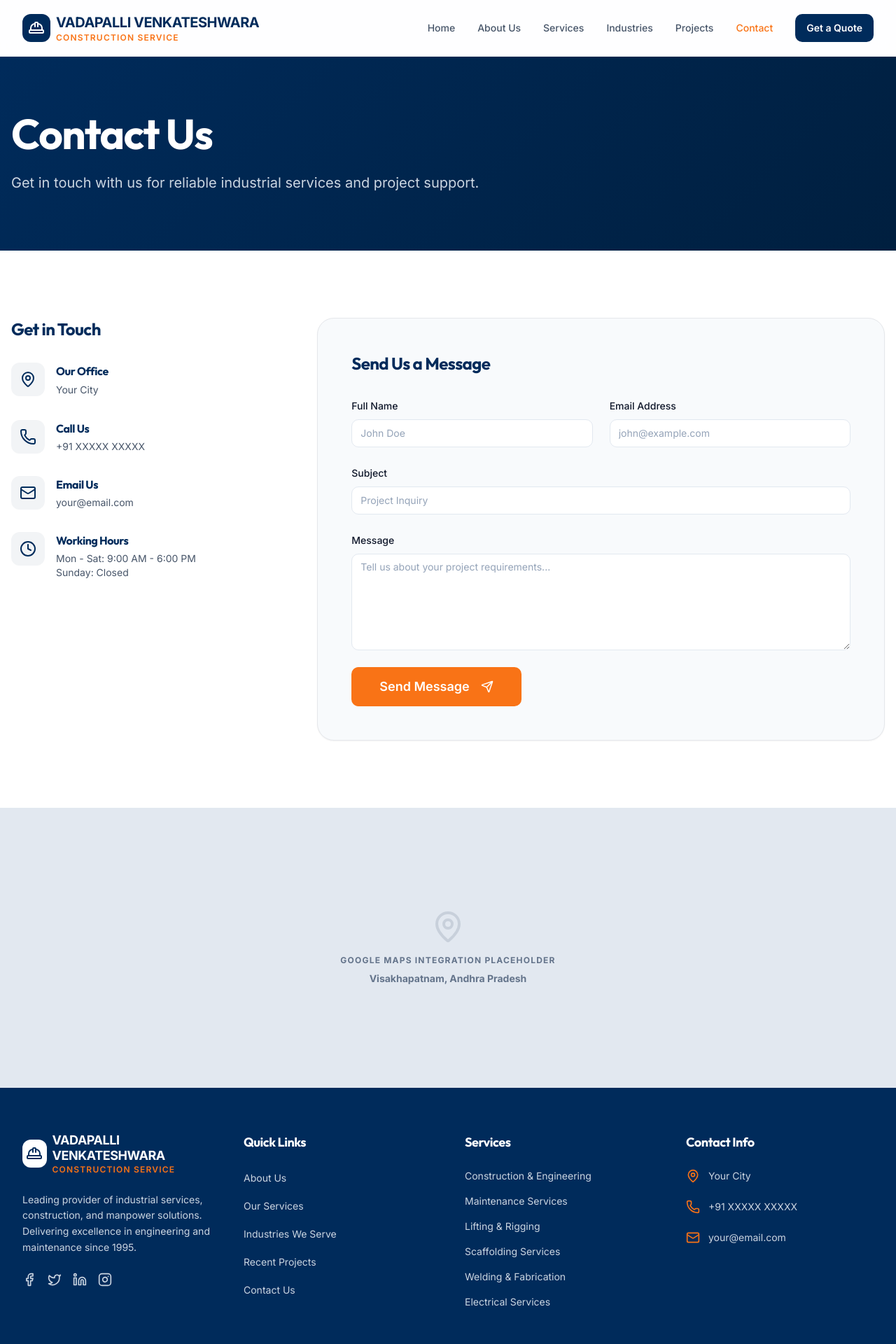
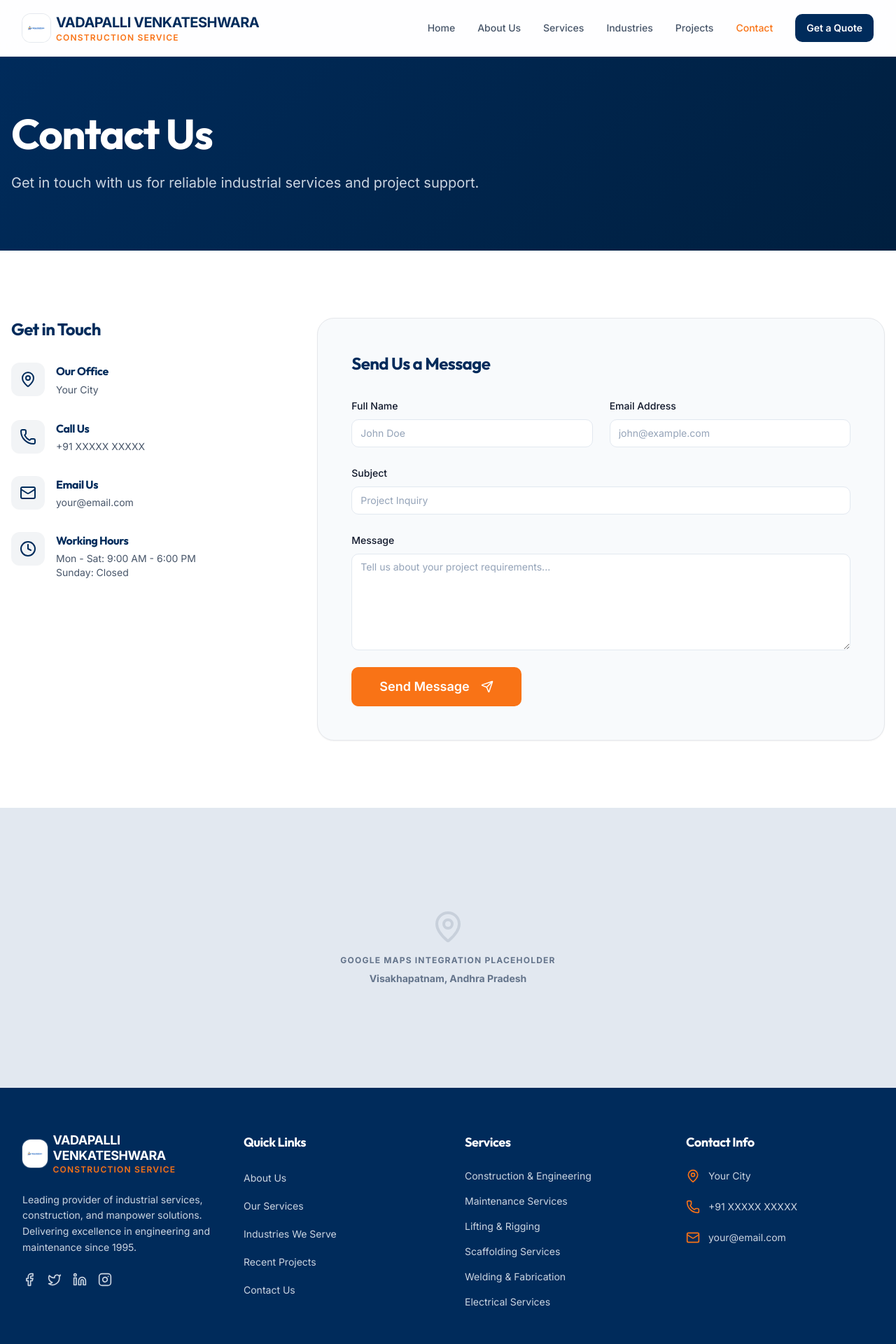
Before and after one commit to vvprojectsin-design/vvproject, a React (Vite) app: page /contact in a window 1280 px wide. Shown: the top 1920 px of the page at 70% size. Built offline with nearby package versions, Linux system fonts and the light colour scheme.

Commit message:
Add client logo to header and footer

```diff
--- a/src/components/layout/Footer.tsx
+++ b/src/components/layout/Footer.tsx
@@ -1,5 +1,6 @@
 import { Link } from "react-router-dom";
-import { HardHat, Mail, Phone, MapPin, Facebook, Twitter, Linkedin, Instagram } from "lucide-react";
+import { Mail, Phone, MapPin, Facebook, Twitter, Linkedin, Instagram } from "lucide-react";
+import logo from "@/assets/vvcs-logo.png";
 
 export default function Footer() {
   return (
@@ -9,8 +10,8 @@ export default function Footer() {
           {/* Company Info */}
           <div className="flex flex-col gap-6">
             <Link to="/" className="flex items-center gap-2">
-              <div className="flex h-10 w-10 items-center justify-center rounded-lg bg-white text-primary">
-                <HardHat size={24} />
+              <div className="flex h-10 w-10 items-center justify-center rounded-lg bg-white p-1 ring-1 ring-white/20">
+                <img src={logo} alt="VVCS logo" className="h-full w-full object-contain" />
               </div>
               <div className="flex flex-col">
                 <span className="text-lg font-bold leading-tight tracking-tight">
--- a/src/components/layout/Navbar.tsx
+++ b/src/components/layout/Navbar.tsx
@@ -1,8 +1,9 @@
 import { Link, useLocation } from "react-router-dom";
-import { Menu, X, HardHat } from "lucide-react";
+import { Menu, X } from "lucide-react";
 import { useState } from "react";
 import { Button } from "@/components/ui/button";
 import { cn } from "@/lib/utils";
+import logo from "@/assets/vvcs-logo.png";
 
 const navItems = [
   { name: "Home", path: "/" },
@@ -22,8 +23,8 @@ export default function Navbar() {
       <div className="container mx-auto px-4 sm:px-6 lg:px-8">
         <div className="flex h-20 items-center justify-between">
           <Link to="/" className="flex items-center gap-2">
-            <div className="flex h-10 w-10 items-center justify-center rounded-lg bg-primary text-white">
-              <HardHat size={24} />
+            <div className="flex h-10 w-10 items-center justify-center rounded-lg bg-white/90 p-1 ring-1 ring-primary/10">
+              <img src={logo} alt="VVCS logo" className="h-full w-full object-contain" />
             </div>
             <div className="flex flex-col">
               <span className="text-lg font-bold leading-tight tracking-tight text-primary sm:text-xl">
```
Also changed, not shown: src/assets/vvcs-logo.png (added).
